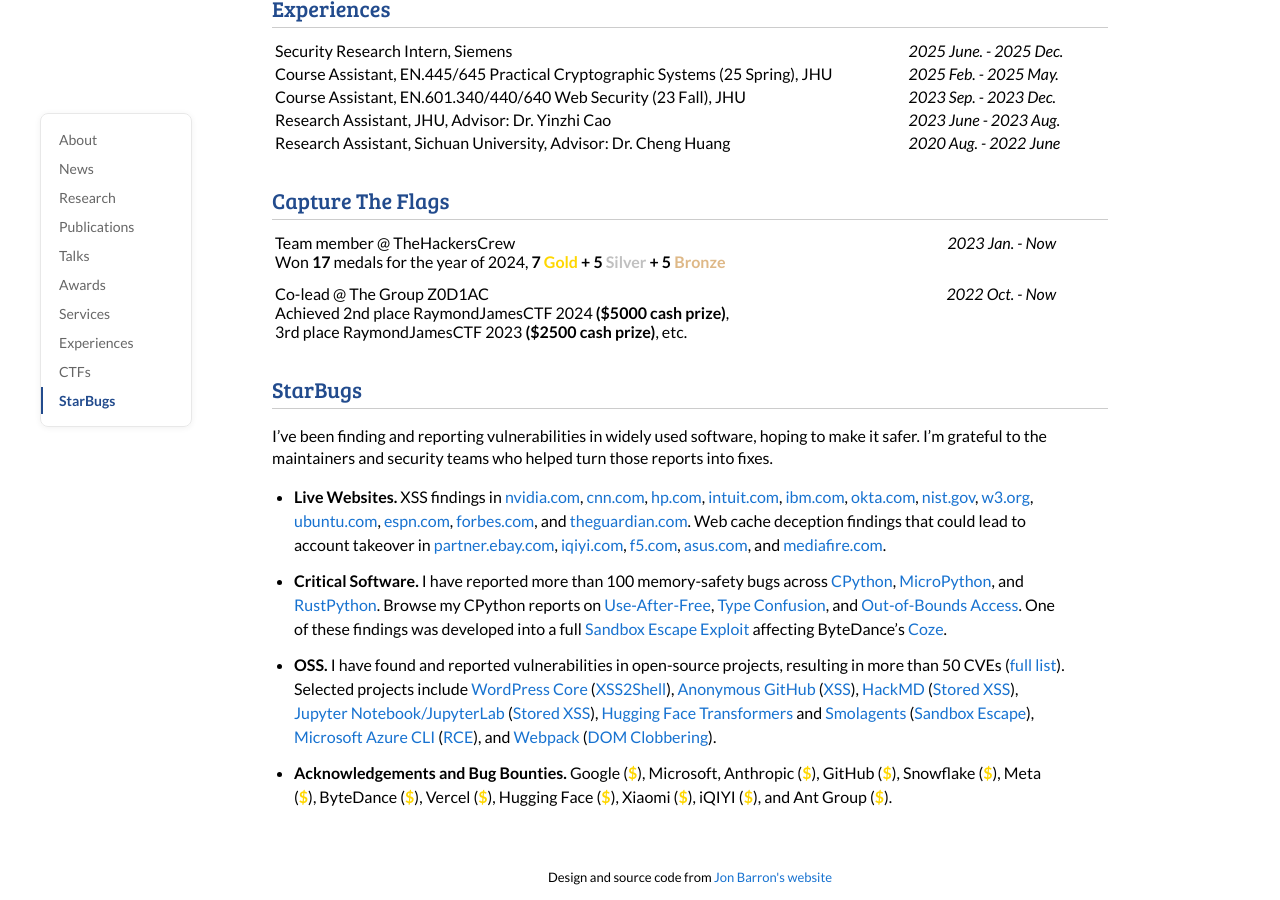
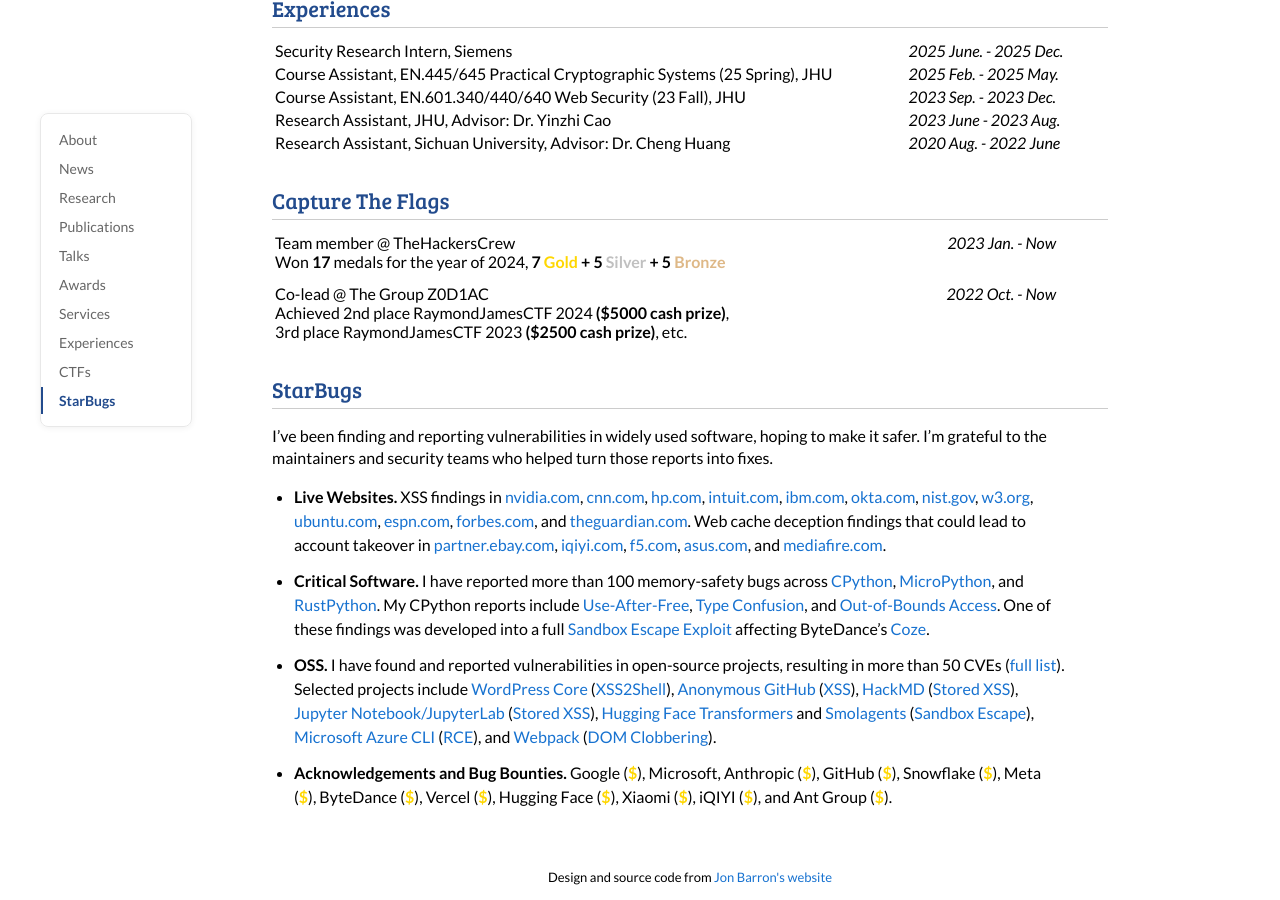
Before and after one commit to jackfromeast/jackfromeast.github.io, a Jekyll site: the page built from _posts/2026-09-17-Minnie.md, in a window 1280 px wide and 900 px high, scrolled down 4100 px. Built offline with Jekyll 4.4.1, drawn with Linux system fonts in a browser that asks for light colours; a style sheet for code colours, icons or effects is not loaded.

Commit message:
Polish CPython report introduction

```diff
--- a/_layouts/default.html
+++ b/_layouts/default.html
@@ -468,7 +468,7 @@
                   <a href="https://github.com/python/cpython">CPython</a>,
                   <a href="https://github.com/micropython/micropython">MicroPython</a>, and
                   <a href="https://github.com/RustPython/RustPython">RustPython</a>.
-                  Browse my CPython reports on
+                  My CPython reports include
                   <a href="https://github.com/python/cpython/issues?q=Use-after-free+author%3Ajackfromeast">Use-After-Free</a>,
                   <a href="https://github.com/python/cpython/issues?q=Type+Confusion+author%3Ajackfromeast">Type Confusion</a>, and
                   <a href="https://github.com/python/cpython/issues?q=Out-of-bound+author%3Ajackfromeast">Out-of-Bounds Access</a>.
```
